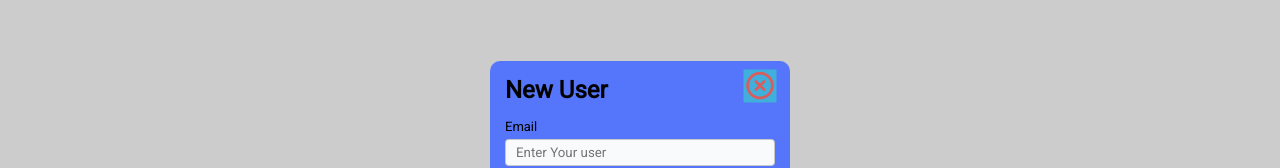
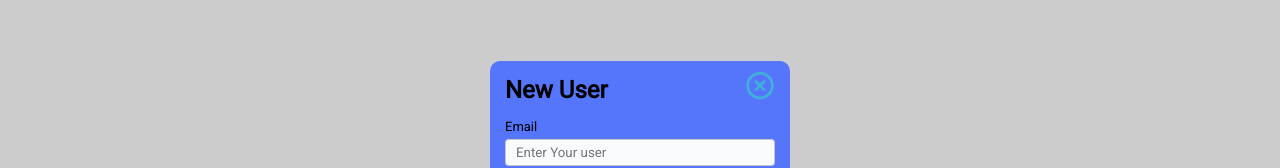
Before and after one commit to jonathan2629/CRUD-USER, a React (Vite) app: page / in a window 1280 px wide. In both pictures the pointer is over the icon 760 px from the left and 209 px from the top of the page. Shown: the part 123-291 px from the top of the page. Built offline with nearby package versions, Linux system fonts and the light colour scheme; no server answers; a web font is replaced by a local one.

Commit message:
practicando git

```diff
--- a/src/index.css
+++ b/src/index.css
@@ -175,7 +175,8 @@ form {
 }
 .form_x:hover {
 	transform: scale(1.1);
-	background-color: var(--secundary-color);
+	color: var(--secundary-color);
+
 }
 .form_title {
 	font-size: 24px;
```
